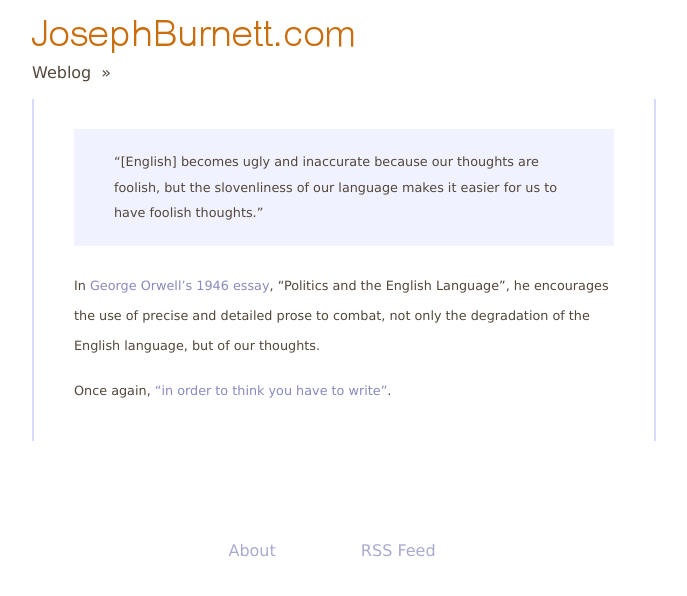
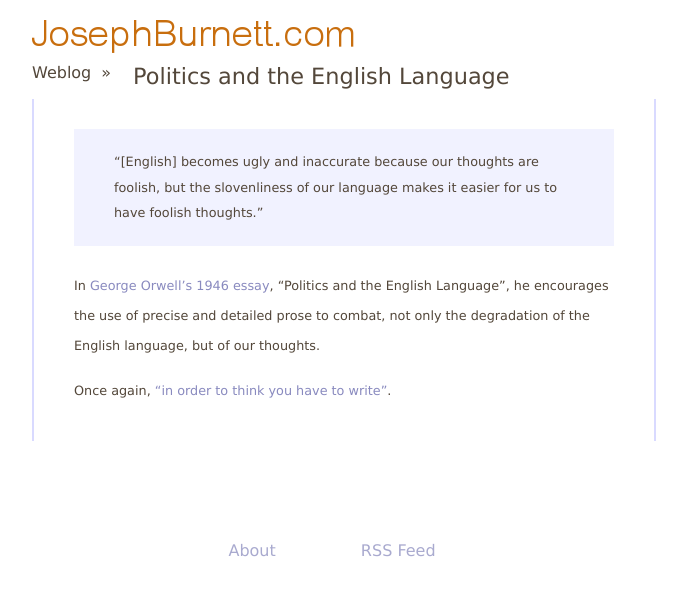
Before and after one commit to josephburnett/josephburnett.github.io, a Jekyll site: the page built from weblog/q/_posts/2014-03-14-politics-and-the-english-language.md, in a window 1280 px wide. Shown: the top 596 px of the page, without its empty margins (308-995 px from the left). Built offline with Jekyll 4.4.1, drawn with Linux system fonts in a browser that asks for light colours; Markdown is read by kramdown in place of the engine named in the settings.

Commit message:
Politics and the English Language (missing title).

```diff
--- a/weblog/q/_posts/2014-03-14-politics-and-the-english-language.md
+++ b/weblog/q/_posts/2014-03-14-politics-and-the-english-language.md
@@ -1,6 +1,6 @@
 ---
 layout: post
-title: ""
+title: "Politics and the English Language"
 icon: Q2
 ---
 
```
Also changed, not shown: weblog/p/_drafts/first-photograph.md (+1 -1 lines).
